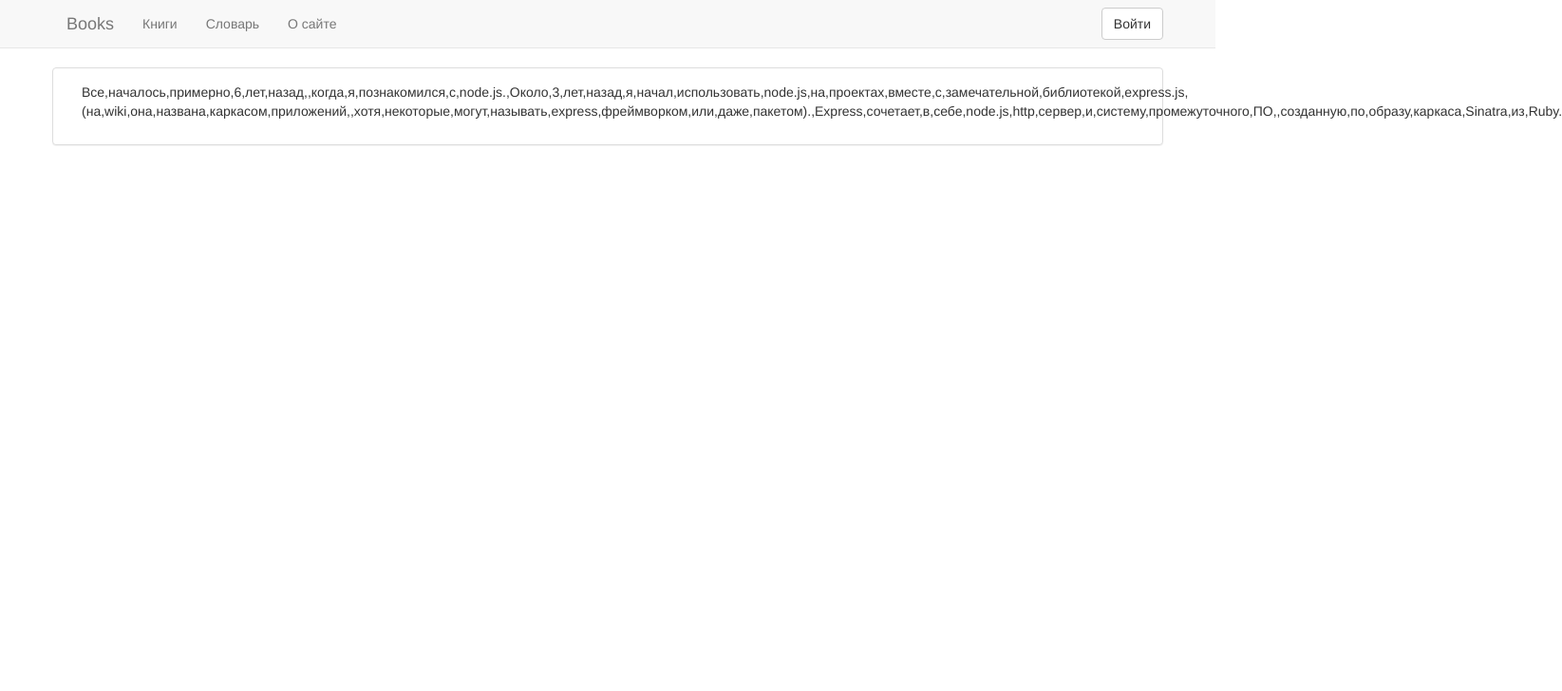
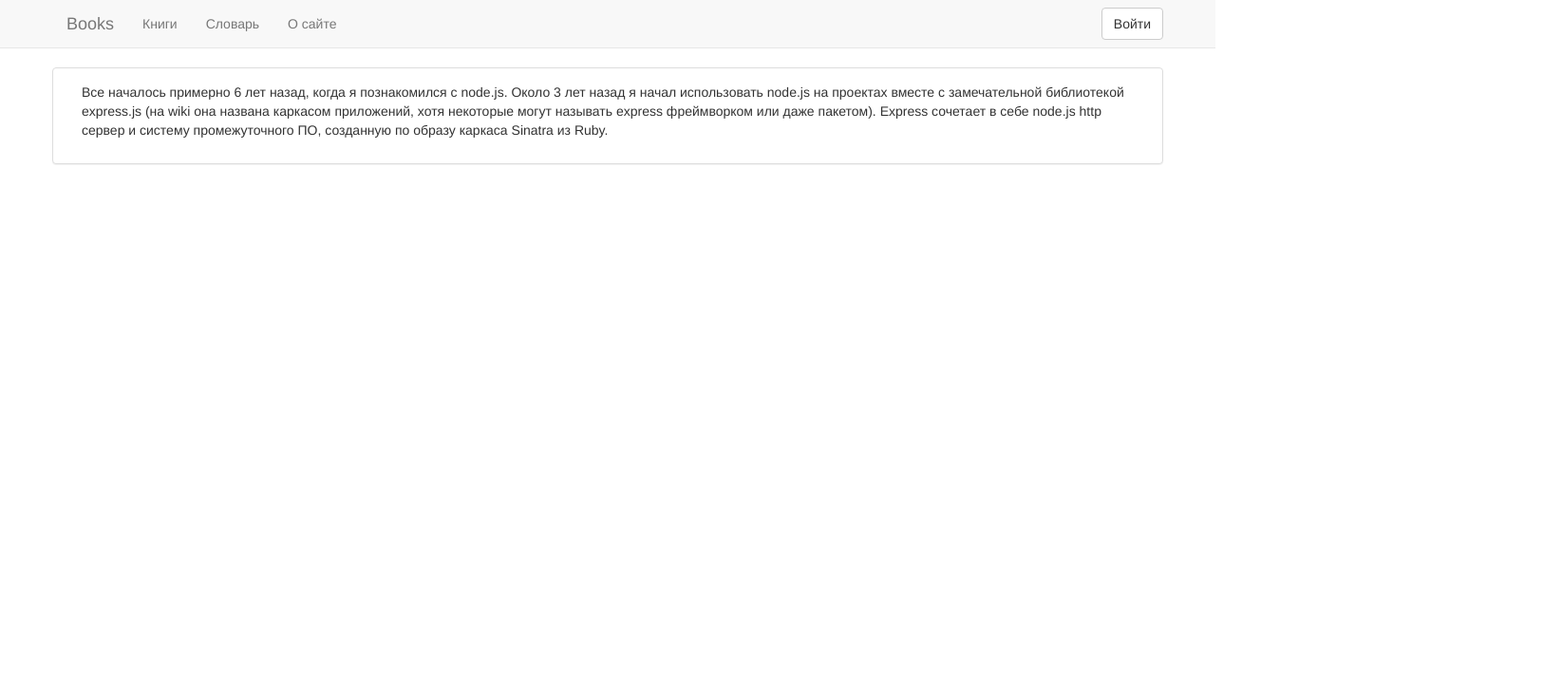
Before and after one commit to skrylnikov/book, an Angular app: page /reader in a window 1280 px wide. Shown: the top 728 px of the page at 95% size, 1645 px wide, since content can reach past the window. Built offline with nearby package versions, Linux system fonts and the light colour scheme.

Commit message:
add word.reader component

```diff
--- a/src/app/app.module.ts
+++ b/src/app/app.module.ts
@@ -11,6 +11,7 @@ import { AboutComponent } from './about/about.component';
 import { BooksComponent } from './books/books.component';
 import { WordsComponent } from './words/words.component';
 import { ReadComponent } from './reader/reader.component';
+import { WordReadComponent } from './reader/word/word.reader.component'
 
 import { SplitPipe } from './shared/split.pipe'
 
@@ -25,6 +26,7 @@ import { RoutingModule } from './routing.module';
     BooksComponent,
     WordsComponent,
     ReadComponent,
+    WordReadComponent,
     SplitPipe
   ],
   imports: [
--- a/src/app/reader/reader.component.html
+++ b/src/app/reader/reader.component.html
@@ -1,5 +1,9 @@
 <div class="panel panel-default container">
   <div class="panel-body">
-    <p>{{stroka|split}}</p>
+    <p >
+      <word *ngFor="let word of stroka|split" [word]="word"></word>
+
+    </p>
+
   </div>
 </div>
--- /dev/null
+++ b/src/app/reader/word/word.reader.component.html
@@ -0,0 +1 @@
+{{word}}
```
Also changed, not shown: src/app/reader/word/word.reader.component.ts (added, +10 -0 lines).
